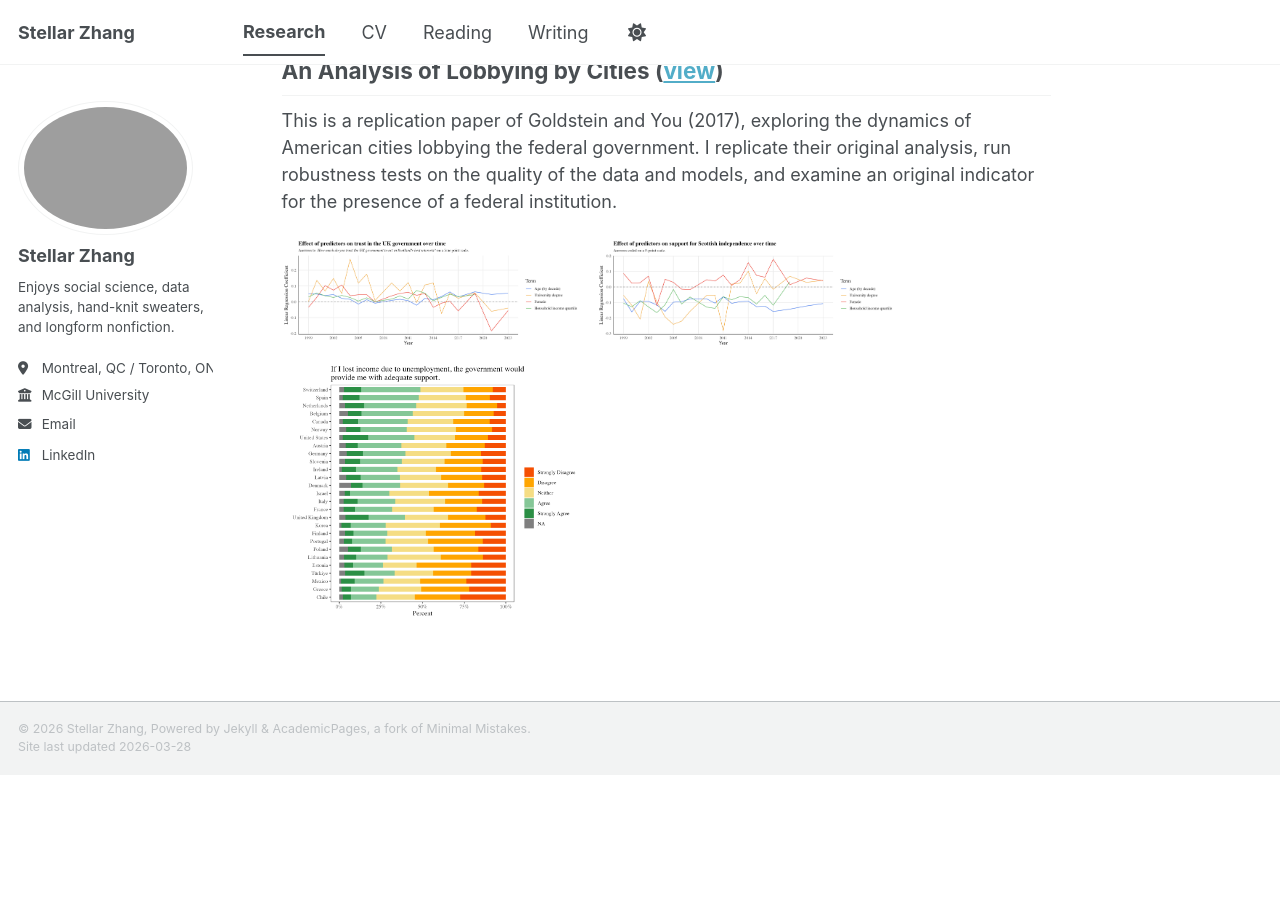
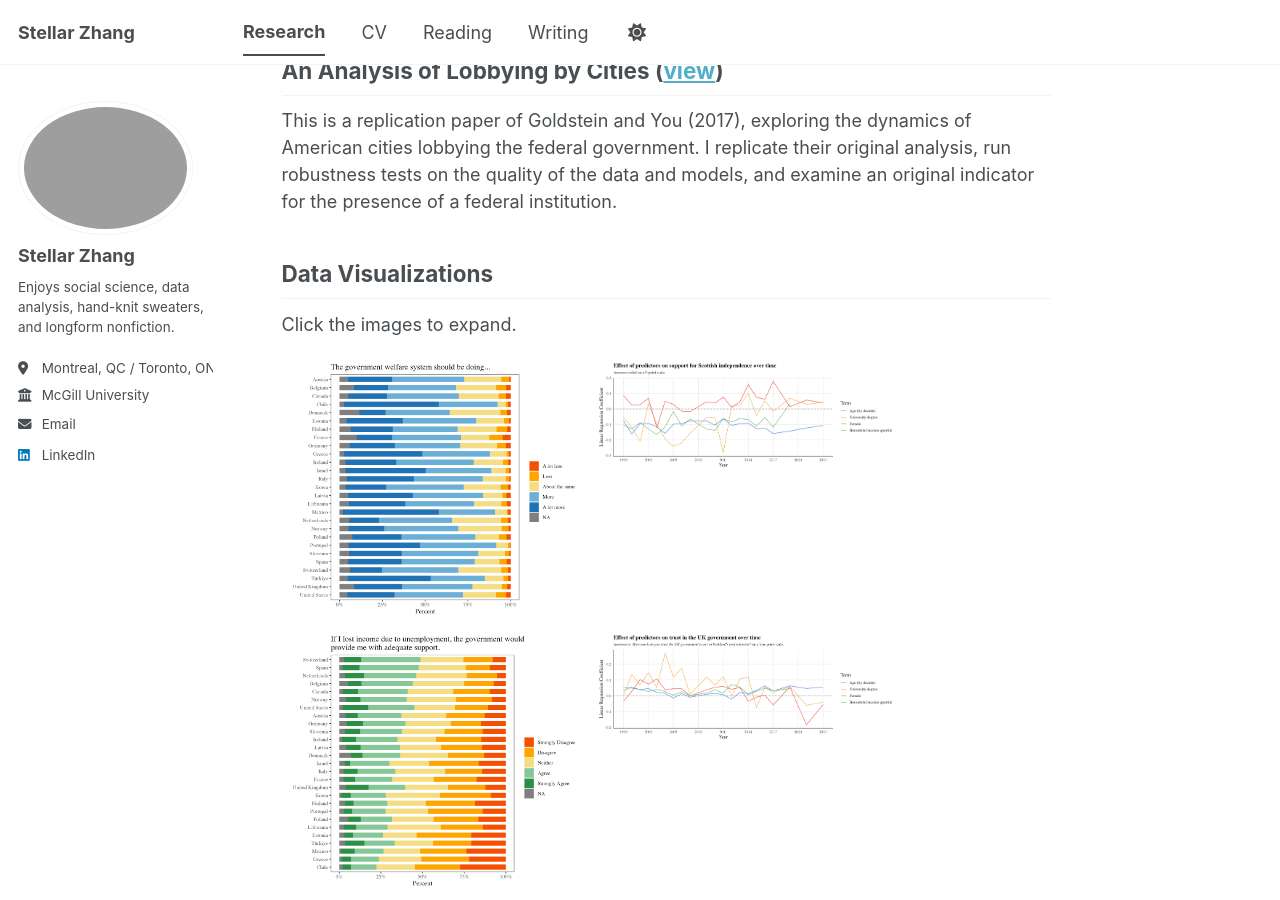
Before and after one commit to stellarxzhang/stellarxzhang.github.io, a Jekyll site: the page built from _pages/research.md, in a window 1280 px wide and 900 px high, scrolled down 389 px. Built offline with Jekyll 4.4.1, drawn with Linux system fonts in a browser that asks for light colours; a script bundle is joined from its source files by our own code; library files that are not in the unit come from our copies; before the commit the page ends 1164 px from its top, so only the background shows below that.

Commit message:
Update research.md
added all images

```diff
--- a/_pages/research.md
+++ b/_pages/research.md
@@ -12,10 +12,14 @@ An Analysis of Lobbying by Cities ([view](/files/final_paper_618.pdf))
 ------
 This is a replication paper of Goldstein and You (2017), exploring the dynamics of American cities lobbying the federal government. I replicate their original analysis, run robustness tests on the quality of the data and models, and examine an original indicator for the presence of a federal institution.
 
+Data Visualizations
+------
+Click the images to expand.
+
 <div style="display: flex; gap: 15px; flex-wrap: wrap;">
 
-  <a href="/images/trustukgovt_predictors copy.jpg" data-lightbox="gallery" data-title="Caption 1">
-    <img src="/images/trustukgovt_predictors copy.jpg" style="width: 300px; border-radius: 6px;">
+  <a href="/images/satisfaction_by_country copy.png" data-lightbox="gallery" data-title="Caption 1">
+    <img src="/images/satisfaction_by_country copy.png" style="width: 300px; border-radius: 6px;">
   </a>
 
   <a href="/images/scot_ind_predictors copy.jpg" data-lightbox="gallery" data-title="Caption 2">
@@ -26,4 +30,20 @@ This is a replication paper of Goldstein and You (2017), exploring the dynamics
     <img src="/images/publicsupport_by_country copy.png" style="width: 300px; border-radius: 6px;">
   </a>
 
+  <a href="/images/trustukgovt_predictors copy.jpg" data-lightbox="gallery" data-title="Caption 3">
+    <img src="/images/trustukgovt_predictors copy.jpg" style="width: 300px; border-radius: 6px;">
+  </a>
+
+  <a href="/images/when_sorted_by_value copy.png" data-lightbox="gallery" data-title="Caption 3">
+    <img src="/images/when_sorted_by_value copy.png" style="width: 300px; border-radius: 6px;">
+  </a>
+
+  <a href="/images/neg_combined_plot copy.png" data-lightbox="gallery" data-title="Caption 3">
+    <img src="/images/neg_combined_plot copy.png" style="width: 300px; border-radius: 6px;">
+  </a>
+
+    <a href="/images/pos_combined_plot copy.png" data-lightbox="gallery" data-title="Caption 3">
+    <img src="/images/pos_combined_plot copy.png" style="width: 300px; border-radius: 6px;">
+  </a>
+
 </div>
```
